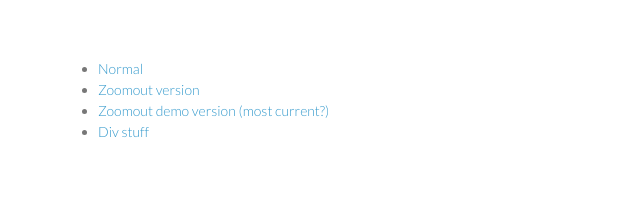
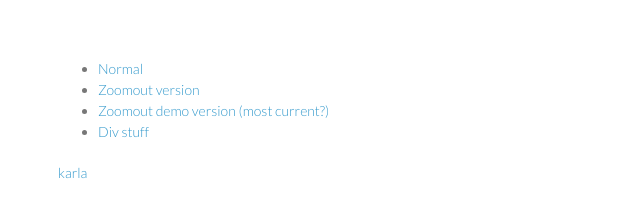
Before and after one commit to lizzb/lizzb, a plain HTML site: page index.html in a window 1280 px wide. Shown: the full height of the page, 0-640 px from the left. Drawn offline with Linux system fonts and the light colour scheme; files that its build step writes are made by us from their sources.

Commit message:
try to add karla link

```diff
--- a/index.html
+++ b/index.html
@@ -19,6 +19,8 @@
     <li> <a href="http://lizzb.github.com/lizzb/dnd-htmlcss-editor/dndHTMLeditor-tozoomout-demostuff.html" target="_blank"> Zoomout demo version (most current?) </a> </li>
     <li> <a href="http://lizzb.github.com/lizzb/dnd-htmlcss-editor/exdivstyling.html" target="_blank"> Div stuff  </a></li>
     </ul>
+
+    <a href="http://lizzb.github.com/lizzb/karla/karla-release-Materials/Release/index.html"> karla </html>
 
     <!--
     <div class="wrapper">
```
